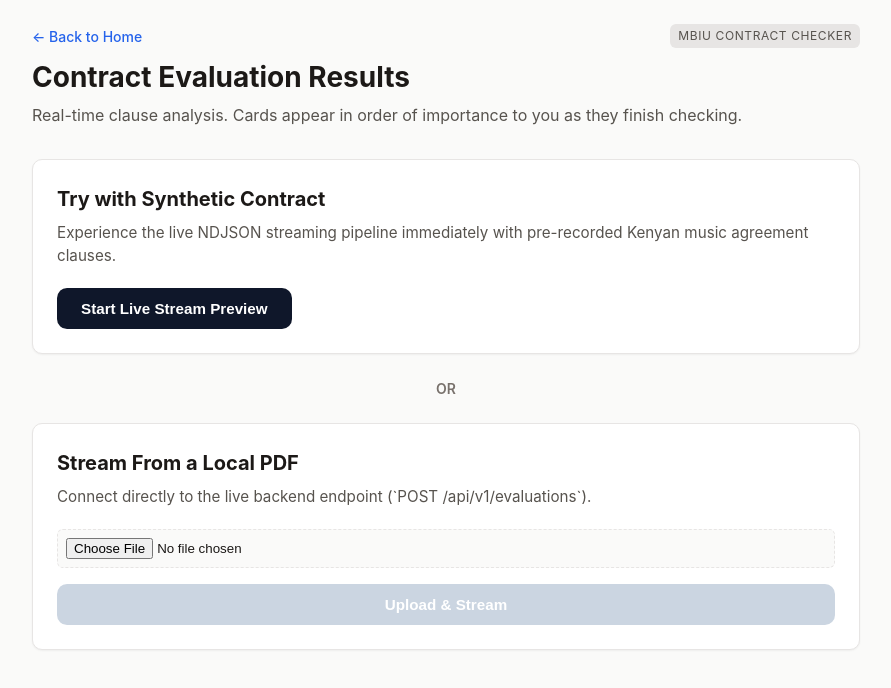
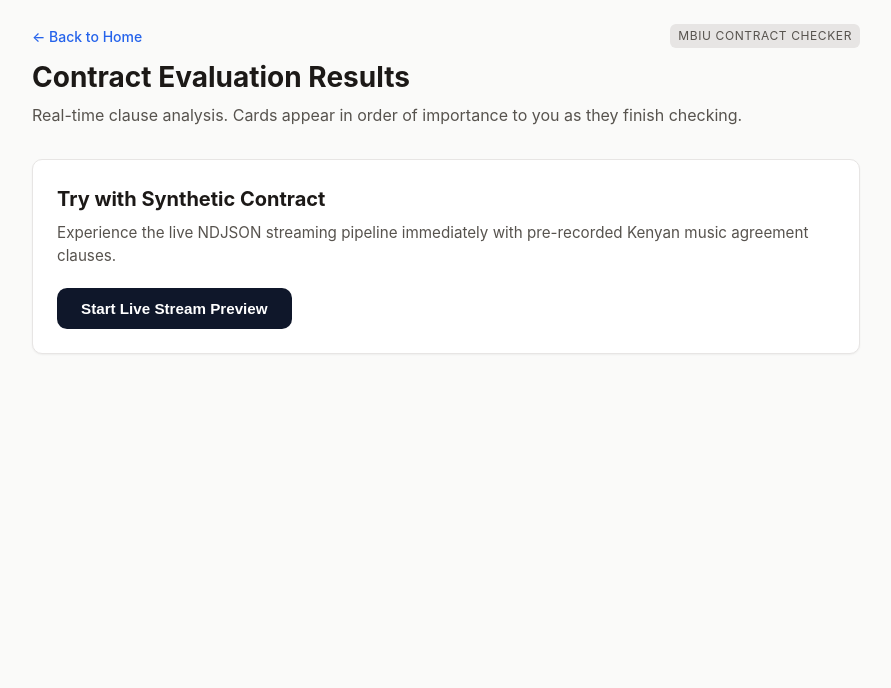
Before and after one commit to mutuiris/mbiu, a Next.js app in the folder frontend/: page /results in a window 1280 px wide. Shown: the top 688 px of the page, without its empty margins (194-1085 px from the left). Built offline with nearby package versions, Linux system fonts and the light colour scheme.

Commit message:
fix(frontend): live region, no contract text in errors, drop duplicate upload form

```diff
--- a/frontend/src/app/page.tsx
+++ b/frontend/src/app/page.tsx
@@ -36,7 +36,7 @@ export default function Home() {
 
       <section className="starter-panel" aria-label="Quick Actions">
         <div className="starter-card">
-          <h3>Live Results Stream (MB-07)</h3>
+          <h3>Live Results Stream</h3>
           <p>
             Inspect the live NDJSON streaming pipeline. View real-time clause extraction,
             progress tracking, and risk cards sorted in impact order.
--- a/frontend/src/app/results/page.tsx
+++ b/frontend/src/app/results/page.tsx
@@ -4,42 +4,12 @@ import React, { useState } from "react";
 import Link from "next/link";
 import { LiveResults } from "@/components/results/LiveResults";
 import { createSyntheticEventStream } from "@/lib/api/syntheticStream";
-import { fetchEvaluationStream, type EvaluationEvent } from "@/lib/api/stream";
+import type { EvaluationEvent } from "@/lib/api/stream";
 
 export default function ResultsPage() {
   const [stream, setStream] = useState<AsyncGenerator<EvaluationEvent, void, unknown> | null>(null);
-  const [hasStarted, setHasStarted] = useState(false);
-  const [uploadFile, setUploadFile] = useState<File | null>(null);
-  const [turnstileToken, setTurnstileToken] = useState("synthetic-preview-token");
-  const [isSubmitting, setIsSubmitting] = useState(false);
-  const [submitError, setSubmitError] = useState<string | null>(null);
 
-  const startSyntheticDemo = () => {
-    setSubmitError(null);
-    setHasStarted(true);
-    setStream(createSyntheticEventStream(350));
-  };
-
-  const handleLiveUpload = async (e: React.FormEvent) => {
-    e.preventDefault();
-    if (!uploadFile) return;
-
-    setIsSubmitting(true);
-    setSubmitError(null);
-
-    try {
-      const evaluationStream = await fetchEvaluationStream({
-        file: uploadFile,
-        turnstileToken: turnstileToken || "dev-token",
-      });
-      setHasStarted(true);
-      setStream(evaluationStream);
-    } catch (err) {
-      setSubmitError(err instanceof Error ? err.message : "Failed to connect to evaluation stream.");
-    } finally {
-      setIsSubmitting(false);
-    }
-  };
+  const startSyntheticDemo = () => setStream(createSyntheticEventStream(350));
 
   return (
     <main className="page-wrapper results-page">
@@ -56,74 +26,26 @@ export default function ResultsPage() {
         </p>
       </header>
 
-      {!hasStarted ? (
+      {!stream ? (
         <section className="starter-panel" aria-label="Start evaluation options">
           <div className="starter-card demo-card">
             <h3>Try with Synthetic Contract</h3>
             <p>
               Experience the live NDJSON streaming pipeline immediately with pre-recorded Kenyan music agreement clauses.
             </p>
-            <button
-              type="button"
-              className="start-demo-btn"
-              onClick={startSyntheticDemo}
-            >
+            <button type="button" className="start-demo-btn" onClick={startSyntheticDemo}>
               Start Live Stream Preview
             </button>
-          </div>
-
-          <div className="divider-or">OR</div>
-
-          <div className="starter-card upload-card">
-            <h3>Stream From a Local PDF</h3>
-            <p>Connect directly to the live backend endpoint (`POST /api/v1/evaluations`).</p>
-            <form onSubmit={handleLiveUpload} className="inline-upload-form">
-              <input
-                type="file"
-                accept="application/pdf"
-                className="file-input"
-                onChange={(e) => setUploadFile(e.target.files?.[0] || null)}
-                required
-              />
-              <input
-                type="hidden"
-                value={turnstileToken}
-                onChange={(e) => setTurnstileToken(e.target.value)}
-              />
-              {submitError && (
-                <div className="status-alert error" role="alert">
-                  {submitError}
-                </div>
-              )}
-              <button
-                type="submit"
-                className="upload-submit-btn"
-                disabled={!uploadFile || isSubmitting}
-              >
-                {isSubmitting ? "Connecting to stream…" : "Upload & Stream"}
-              </button>
-            </form>
           </div>
         </section>
       ) : (
         <div className="stream-viewport">
           <div className="stream-controls">
-            <button
-              type="button"
-              className="secondary-btn restart-btn"
-              onClick={startSyntheticDemo}
-            >
+            <button type="button" className="secondary-btn restart-btn" onClick={startSyntheticDemo}>
               Restart Stream
             </button>
           </div>
-          <LiveResults
-            eventStream={stream}
-            onRetryClause={(clauseId) => {
-              // Simulated retry callback
-              console.log("Retrying clause", clauseId);
-            }}
-            onRetryAll={startSyntheticDemo}
-          />
+          <LiveResults eventStream={stream} onRetryAll={startSyntheticDemo} />
         </div>
       )}
     </main>
--- a/frontend/src/components/results/ProgressBar.tsx
+++ b/frontend/src/components/results/ProgressBar.tsx
@@ -38,7 +38,7 @@ export const ProgressBar: React.FC<ProgressBarProps> = ({
           {isStreaming && <span className="progress-pulse" />}
           {isStreaming ? stageName : "Analysis Complete"}
         </span>
-        <span className="progress-stats">
+        <span className="progress-stats" aria-live="polite">
           {current} of {total} clauses checked ({percentage}%)
         </span>
       </div>
--- a/frontend/src/lib/api/stream.ts
+++ b/frontend/src/lib/api/stream.ts
@@ -150,7 +150,7 @@ export async function* parseNDJSONStream(
           parsedJson = JSON.parse(trimmed);
         } catch (err) {
           throw new StreamParseError(
-            `Failed to parse stream line as JSON: ${trimmed}`,
+            "Failed to parse stream line as JSON",
             trimmed,
             err
           );
@@ -183,7 +183,7 @@ export async function* parseNDJSONStream(
         parsedJson = JSON.parse(remainder);
       } catch (err) {
         throw new StreamParseError(
-          `Failed to parse trailing stream line as JSON: ${remainder}`,
+          "Failed to parse trailing stream line as JSON",
           remainder,
           err
         );
```
Also changed, not shown: 1 other file (tests, documents, lock files or other folders).
